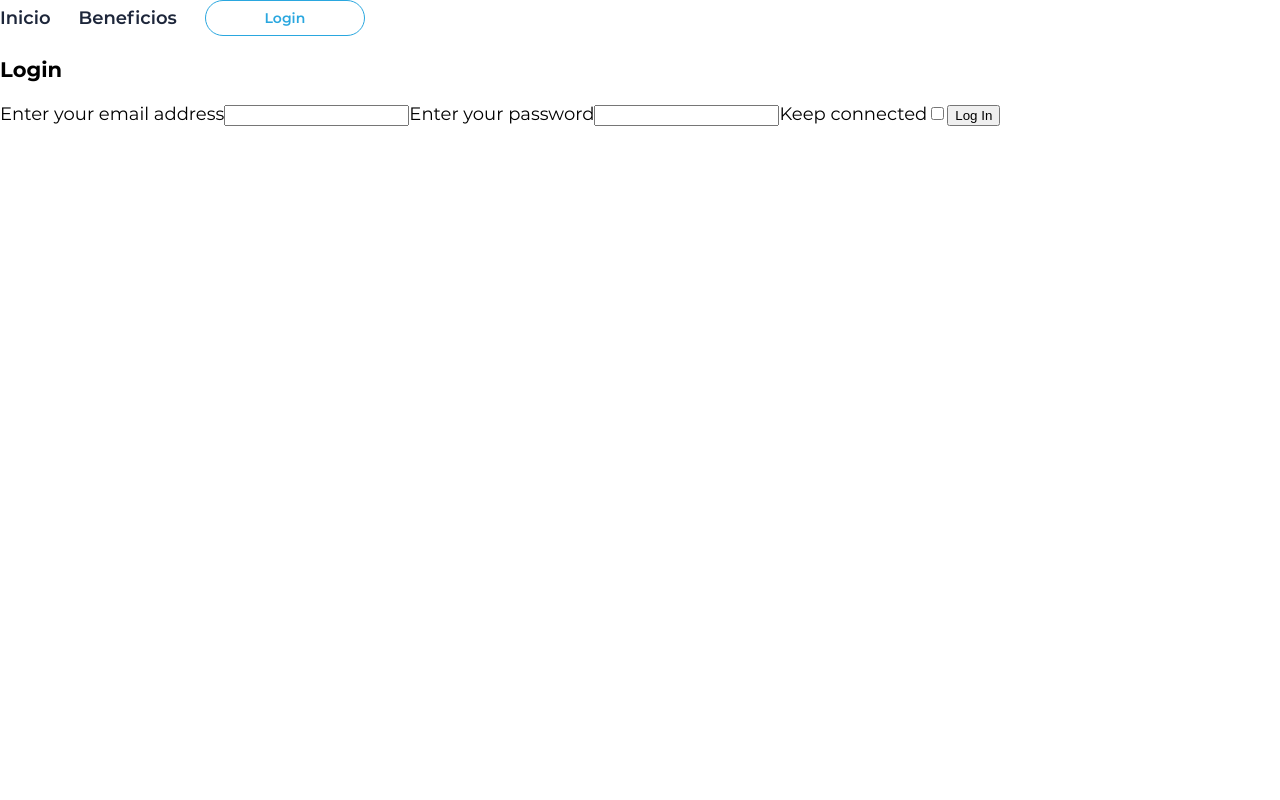
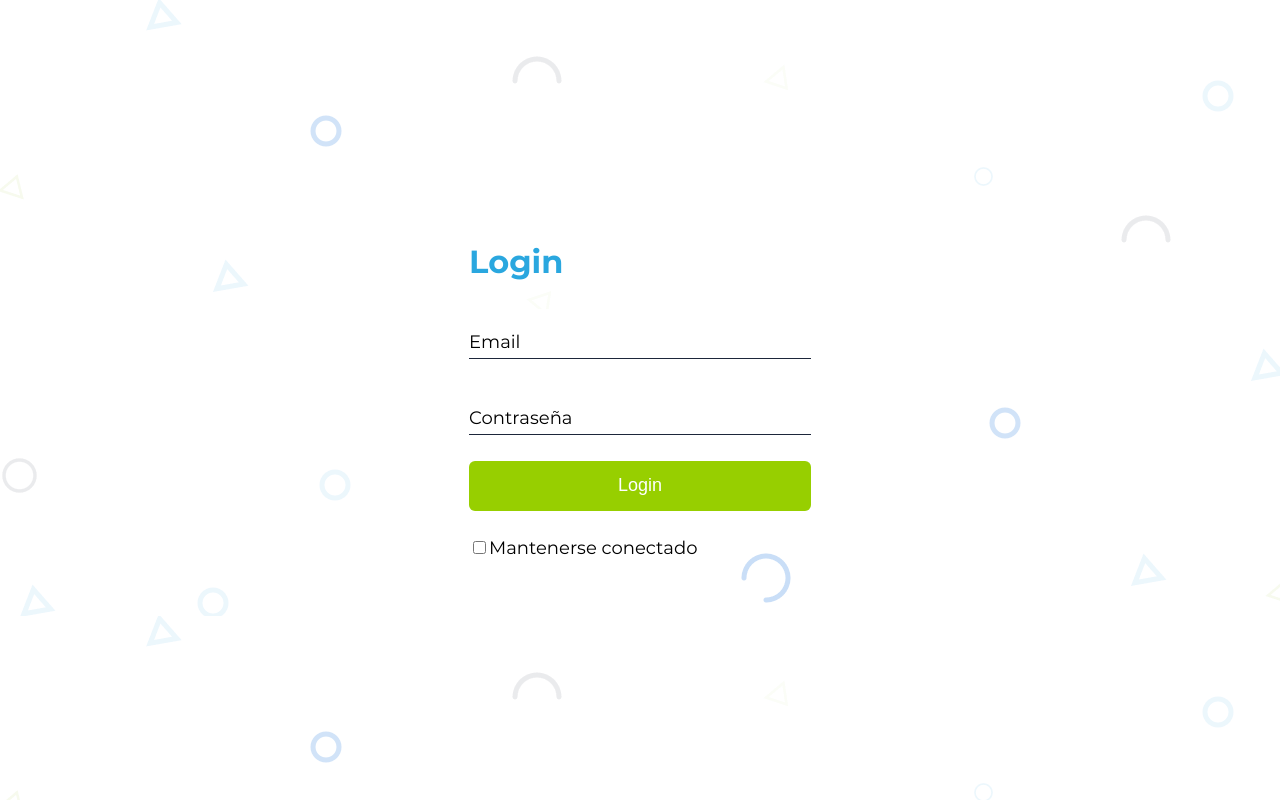
Before and after one commit to ivansevillaa/wolox-challenge, a React app: page /login in a window 1280 px wide. Built offline with nearby package versions, Linux system fonts and the light colour scheme.

Commit message:
added login page and login validation

```diff
--- /dev/null
+++ b/src/components/Form/LoginForm.css
@@ -0,0 +1,26 @@
+input[type='submit'] {
+  height: 5rem;
+  width: 100%;
+
+  color: var(--color-light);
+  font-size: var(--font-size-md);
+
+  border-radius: var(--border-radius-md);
+  background-color: var(--color-brand-secondary);
+  border: none;
+
+  cursor: pointer;
+  transition: 300ms ease;
+}
+
+input[type='submit']:hover {
+  filter: brightness(1.1);
+}
+
+input[type='submit']:active {
+  transform: scale(0.9);
+}
+
+.input-check-container {
+  margin-top: var(--spacing-9);
+}
--- a/src/components/Form/LoginForm.js
+++ b/src/components/Form/LoginForm.js
@@ -1,68 +1,81 @@
 import React, { useState } from 'react';
-import { useLocation, useHistory } from 'react-router-dom';
+import { useHistory } from 'react-router-dom';
 import { useAuthDispatch } from '../../context/Auth';
-import { useInput } from '../../hooks/useInput';
+import { useForm } from '../../hooks/useForm';
+import { validateLoginForm } from '../../utils/validateLoginForm';
+import { login } from '../../utils/serviceCall';
+import Input from '../Input';
+import './LoginForm.css';
 
 const LoginForm = () => {
-  const email = useInput('');
-  const password = useInput('');
-  const [keepConnected, setKeepConnected] = useState(false);
   const authDispatch = useAuthDispatch();
   const history = useHistory();
-  const location = useLocation();
+  const { values, errors, handleChange, handleSubmit } = useForm(
+    handleLogin,
+    validateLoginForm
+  );
+  const [keepConnected, setKeepConnected] = useState(false);
+  const [loadingFetch, setLoadingFetch] = useState(false);
+  const [errorFetch, setErrorFetch] = useState('');
+  const [credentialError, setCredentialError] = useState();
 
-  const { from } = location.state || { from: { pathname: '/' } };
-  const handleSubmit = async (event) => {
-    event.preventDefault();
+  async function handleLogin() {
+    setErrorFetch('');
+    setLoadingFetch(true);
 
-    const requestUrl =
-      'http://private-8e8921-woloxfrontendinverview.apiary-mock.com/login';
-    const requestOptions = {
-      method: 'POST',
-      headers: {
-        'Content-Type': 'application/json',
-      },
-      body: {
-        email: email.value,
-        password: password.value,
-      },
-    };
-    const response = await fetch(requestUrl, requestOptions);
+    try {
+      const response = await login(values);
       const result = await response.json();
-    if (keepConnected) {
-      localStorage.setItem('token', result.token);
+
+      if (result.token) {
+        authDispatch({ type: 'LOGIN', payload: { token: result.token } });
+        if (keepConnected) localStorage.setItem('token', result.token);
+        history.replace('/tech-list');
+
+        setErrorFetch('');
+        setCredentialError('Usuario o contraseña no válidos.');
+        setLoadingFetch(false);
       }
-    authDispatch({ type: 'LOGIN', payload: { token: result.token } });
+    } catch (err) {
+      setLoadingFetch(false);
+      setErrorFetch(
+        'Algo ha salido mal, pero no fue tu culpa. Intentalo nuevamente más tarde.'
+      );
+      throw new Error(err);
+    }
+  }
 
-    history.replace(from);
-  };
+  if (loadingFetch) {
+    return <h1>Cargando...</h1>;
+  }
+
+  if (errorFetch) {
+    return <p>{errorFetch}</p>;
+  }
 
   return (
-    <form onSubmit={handleSubmit}>
-      <label htmlFor="email">
-        <span>Enter your email address</span>
-        <input
-          type="email"
+    <form className="login-form" onSubmit={handleSubmit}>
+      <Input
+        type="text"
         id="email"
         name="email"
-          autoComplete="email"
-          required
-          {...email}
+        label="Email"
+        onChange={handleChange}
+        value={values.email || ''}
+        error={errors.email}
       />
-      </label>
-      <label htmlFor="password">
-        <span>Enter your password</span>
-        <input
+      <Input
         type="password"
         id="password"
         name="password"
-          autoComplete="password"
-          required
-          {...password}
+        label="Contraseña"
+        onChange={handleChange}
+        value={values.password || ''}
+        error={errors.password}
       />
-      </label>
-      <label htmlFor="keepConnected">
-        <span>Keep connected</span>
+      <input type="submit" value="Login" />
+      <p className="error-message">{credentialError && credentialError}</p>
+      <div className="input-check-container">
         <input
           type="checkbox"
           id="keepConnected"
@@ -70,8 +83,10 @@ const LoginForm = () => {
           checked={keepConnected}
           onChange={() => setKeepConnected(!keepConnected)}
         />
+        <label htmlFor="keepConnected">
+          <span>Mantenerse conectado</span>
         </label>
-      <input type="submit" value="Log In" />
+      </div>
     </form>
   );
 };
--- /dev/null
+++ b/src/components/Input/Input.css
@@ -0,0 +1,85 @@
+.input-container {
+  position: relative;
+
+  height: 5rem;
+  margin-bottom: var(--spacing-9);
+
+  overflow: hidden;
+}
+
+.input {
+  width: 100%;
+  height: 100%;
+  padding-top: var(--spacing-6);
+
+  color: var(--color-dark);
+
+  border-color: var(--color-transparent);
+  outline: none;
+}
+
+.label {
+  position: absolute;
+  bottom: 0;
+  left: 0;
+
+  height: 100%;
+  width: 100%;
+
+  border-bottom: 1px solid var(--color-dark);
+
+  pointer-events: none;
+}
+
+.label--error {
+  border-color: var(--color-danger);
+}
+
+.label--error span {
+  color: var(--color-danger);
+}
+
+.label::after {
+  content: '';
+  position: absolute;
+  left: 0;
+  bottom: -1px;
+
+  height: 100%;
+  width: 100%;
+
+  border-bottom: 3px solid var(--color-brand-primary);
+
+  transform: translateX(-100%);
+  transition: transform 300ms ease;
+}
+
+.label--error::after {
+  border-color: var(--color-danger);
+}
+
+.label span {
+  position: absolute;
+  bottom: 5px;
+  left: 0;
+
+  transition: all 300ms ease;
+}
+
+.input:focus + .label span,
+.input:not(:placeholder-shown) + .label span {
+  color: var(--color-brand-primary);
+  font-size: var(--font-size-sm);
+
+  transform: translateY(-150%);
+}
+
+.input:focus + .label::after,
+.input:not(:placeholder-shown) + .label::after {
+  transform: translateX(0);
+}
+
+.input--error:focus + .label span,
+.input--error:not(:placeholder-shown) + .label span {
+  color: var(--color-danger);
+}
--- /dev/null
+++ b/src/components/Input/index.js
@@ -0,0 +1,32 @@
+import React from 'react';
+import PropTypes from 'prop-types';
+import classNames from 'classnames';
+import './Input.css';
+
+const Input = ({ label, error, ...props }) => {
+  return (
+    <div className="input-container">
+      <input
+        className={classNames('input', {
+          'input--error': error,
+        })}
+        placeholder=" "
+        {...props}
+      />
+      <label
+        className={classNames('label', {
+          'label--error': error,
+        })}
+      >
+        <span>{error || label}</span>
+      </label>
+    </div>
+  );
+};
+
+Input.propTypes = {
+  label: PropTypes.string.isRequired,
+  error: PropTypes.string,
+};
+
+export default Input;
--- /dev/null
+++ b/src/hooks/useForm.js
@@ -0,0 +1,37 @@
+import { useState, useEffect } from 'react';
+
+export const useForm = (callback, validate) => {
+  const [values, setValues] = useState({});
+  const [errors, setErrors] = useState({});
+  const [isSubmitting, setIsSubmitting] = useState(false);
+
+  useEffect(() => {
+    if (Object.keys(errors).length === 0 && isSubmitting) {
+      callback();
+    }
+  }, [errors]);
+
+  const handleSubmit = (event) => {
+    event.preventDefault();
+    setErrors(validate(values));
+    setIsSubmitting(true);
+  };
+
+  const handleChange = (event) => {
+    event.persist();
+    setValues((values) => ({
+      ...values,
+      [event.target.name]: event.target.value,
+    }));
+  };
+
+  return { values, errors, handleChange, handleSubmit };
+};
+
+// export const useInput = (initialValue) => {
+//   const [value, setValue] = useState(initialValue);
+
+//   const onChange = (event) => setValue(event.target.value);
+
+//   return { value, onChange };
+// };
--- a/src/hooks/useInput.js
+++ /dev/null
@@ -1,9 +0,0 @@
-import { useState } from 'react';
-
-export const useInput = (initialValue) => {
-  const [value, setValue] = useState(initialValue);
-
-  const onChange = (event) => setValue(event.target.value);
-
-  return { value, onChange };
-};
--- a/src/index.css
+++ b/src/index.css
@@ -37,3 +37,8 @@ p {
 .container {
   padding: 0 var(--spacing-20);
 }
+
+.error-message {
+  color: var(--color-danger);
+  text-align: center;
+}
--- /dev/null
+++ b/src/pages/Login/Login.css
@@ -0,0 +1,29 @@
+.login-page {
+  display: flex;
+  flex-direction: column;
+  align-items: center;
+  justify-content: center;
+  height: 100vh;
+
+  background-image: url('../../assets/Backgrounds/Bg_Header.png');
+  background-image: -webkit-image-set(
+    url('../../assets/Backgrounds/Bg_Header.png') 1x,
+    url('../../assets/Backgrounds/Bg_Header@2x.png') 2x,
+    url('../../assets/Backgrounds/Bg_Header@3x.png') 3x
+  );
+}
+
+.login-section {
+  width: 45rem;
+  padding: var(--spacing-16);
+
+  border-radius: var(--border-radius-md);
+}
+
+.login__title {
+  margin: 0;
+  margin-bottom: var(--spacing-10);
+
+  color: var(--color-brand-primary);
+  font-size: var(--font-size-lg);
+}
--- a/src/pages/Login/index.js
+++ b/src/pages/Login/index.js
@@ -1,8 +1,8 @@
 import React from 'react';
 import { Redirect } from 'react-router-dom';
 import { useAuthState } from '../../context/Auth';
-import Nav from '../../components/Navbar/index';
 import { LoginForm } from '../../components/Form/index';
+import './Login.css';
 
 const Login = () => {
   const { isAuthenticated } = useAuthState();
@@ -12,10 +12,11 @@ const Login = () => {
   }
 
   return (
-    <div>
-      <Nav />
-      <h3>Login</h3>
-      <LoginForm />
+    <div className="login-page container">
+      <main className="login-section">
+        <h2 className="login__title">Login</h2>
+        <LoginForm />
+      </main>
     </div>
   );
 };
--- a/src/tokens.css
+++ b/src/tokens.css
@@ -25,6 +25,7 @@
   --color-light: #fff;
   --color-gray: #f2f5fa;
   --color-dark: #1d263a;
+  --color-danger: #ff0000;
   --color-transparent: transparent;
 
   --font-family-primary: 'Montserrat', sans-serif;
@@ -53,6 +54,7 @@
   --spacing-6: 2rem;
   --spacing-7: 2.2rem;
   --spacing-8: 2.4rem;
+  --spacing-9: 2.6rem;
   --spacing-10: 2.8rem;
   --spacing-12: 3.2rem;
   --spacing-14: 4.4rem;
--- /dev/null
+++ b/src/utils/serviceCall.js
@@ -0,0 +1,17 @@
+const API_BASE = 'http://private-8e8921-woloxfrontendinverview.apiary-mock.com';
+const API_LOGIN = `${API_BASE}/login`;
+
+export const login = (values) => {
+  const requestOptions = {
+    method: 'POST',
+    headers: {
+      'Content-Type': 'application/json',
+    },
+    body: {
+      email: values.email,
+      password: values.password,
+    },
+  };
+
+  return fetch(API_LOGIN, requestOptions);
+};
--- /dev/null
+++ b/src/utils/validateLoginForm.js
@@ -0,0 +1,18 @@
+const emailRegex = /^(([^<>()\[\]\\.,;:\s@"]+(\.[^<>()\[\]\\.,;:\s@"]+)*)|(".+"))@((\[[0-9]{1,3}\.[0-9]{1,3}\.[0-9]{1,3}\.[0-9]{1,3}])|(([a-zA-Z\-0-9]+\.)+[a-zA-Z]{2,}))$/;
+
+export const validateLoginForm = (values) => {
+  let errors = {};
+  if (!values.email) {
+    errors.email = 'Introduzca su email';
+  } else if (!emailRegex.test(values.email)) {
+    errors.email = 'Formato de email no válido';
+  }
+
+  if (!values.password) {
+    errors.password = 'Introduzca su contraseña';
+  } else if (values.password.length < 8) {
+    errors.password = 'La contraseña debe tener minimo 8 caracteres';
+  }
+
+  return errors;
+};
```
Also changed, not shown: 1 other file (tests, documents, lock files or other folders). Lines whose indentation alone changed are shown as unchanged.
